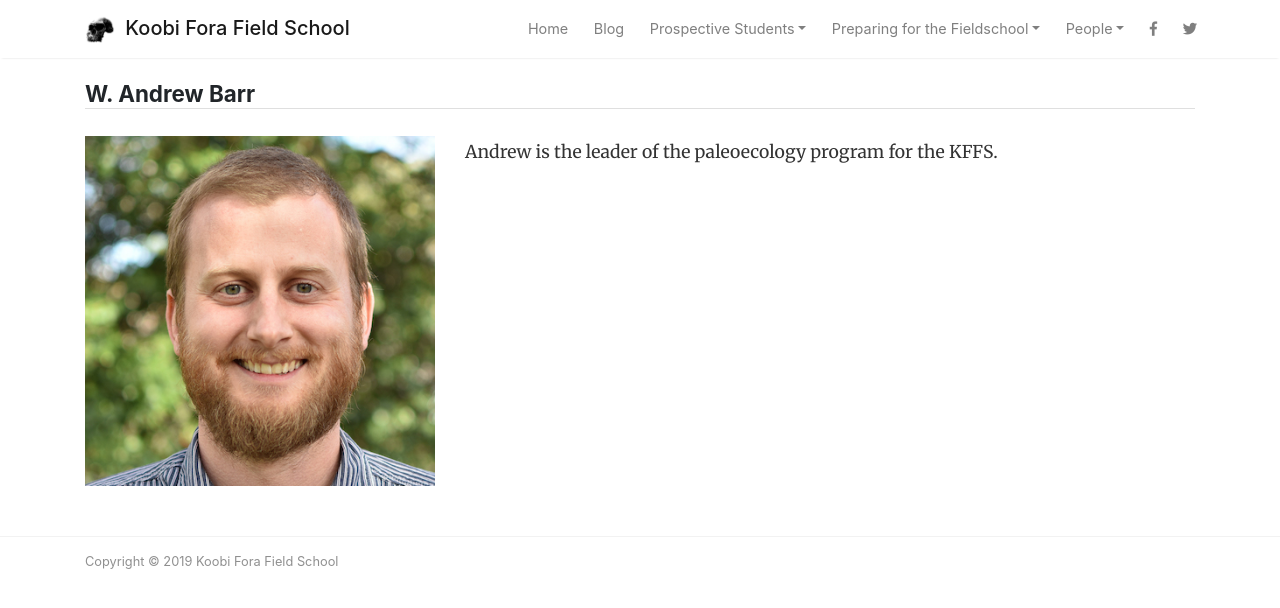
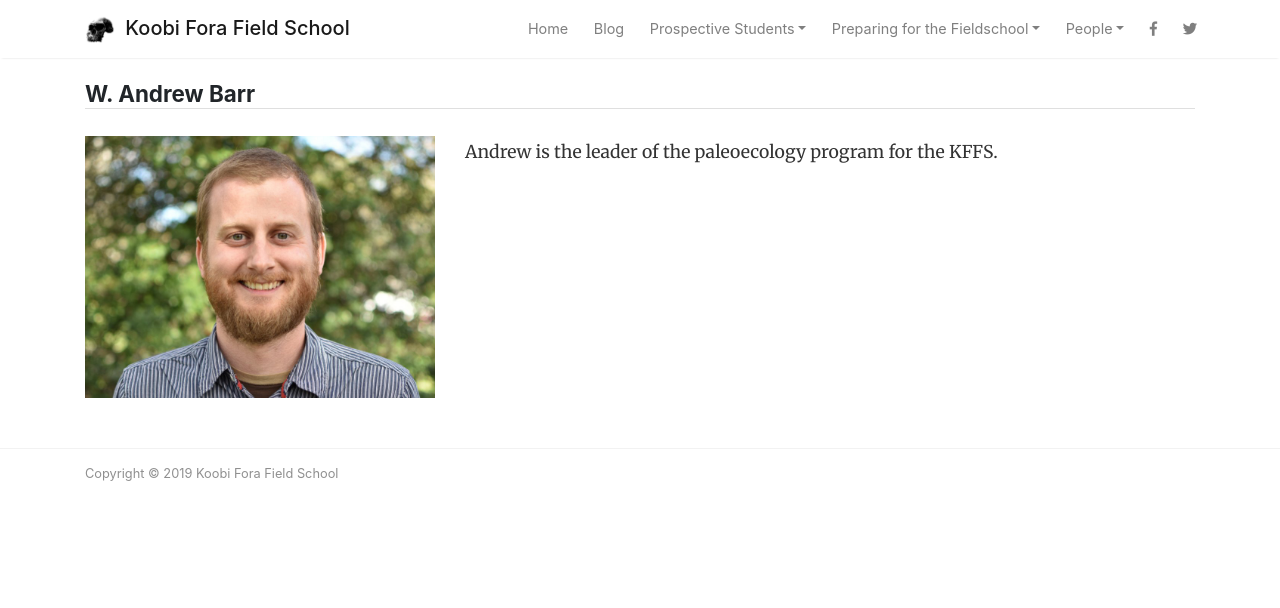
Before and after one commit to wabarr/KFFS, a Jekyll site: the page built from _people/andrew-barr.md, in a window 1280 px wide. Shown: the top 608 px of the page. Built offline with Jekyll 4.4.1, drawn with Linux system fonts in a browser that asks for light colours; nearby versions of some CDN libraries; comment, search, counter and statistics services are not loaded.

Commit message:
Update from Forestry.io - Updated andrew-barr.md

```diff
--- a/_people/andrew-barr.md
+++ b/_people/andrew-barr.md
@@ -4,7 +4,7 @@ username: wabarr
 staff_member: 'yes'
 alum: 'no'
 date: 2018-12-08 15:46:45 +0000
-headshot: assets/images/blog-authors/barr.jpg
+headshot: assets/images/barr_4to3.jpg
 email: wabarr@gwu.edu
 web: https://wabarr.com
 twitter: "@wabarree"
```
